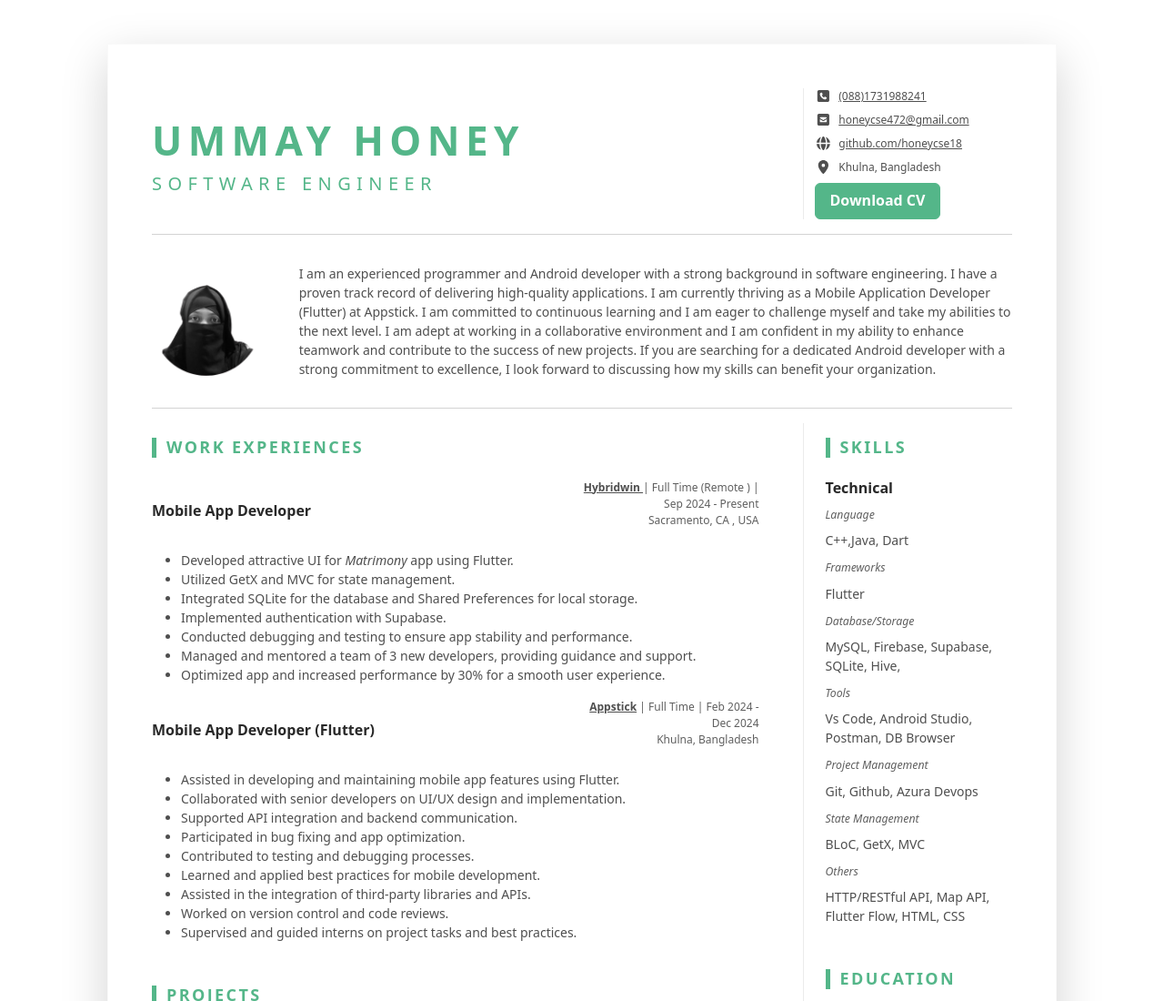
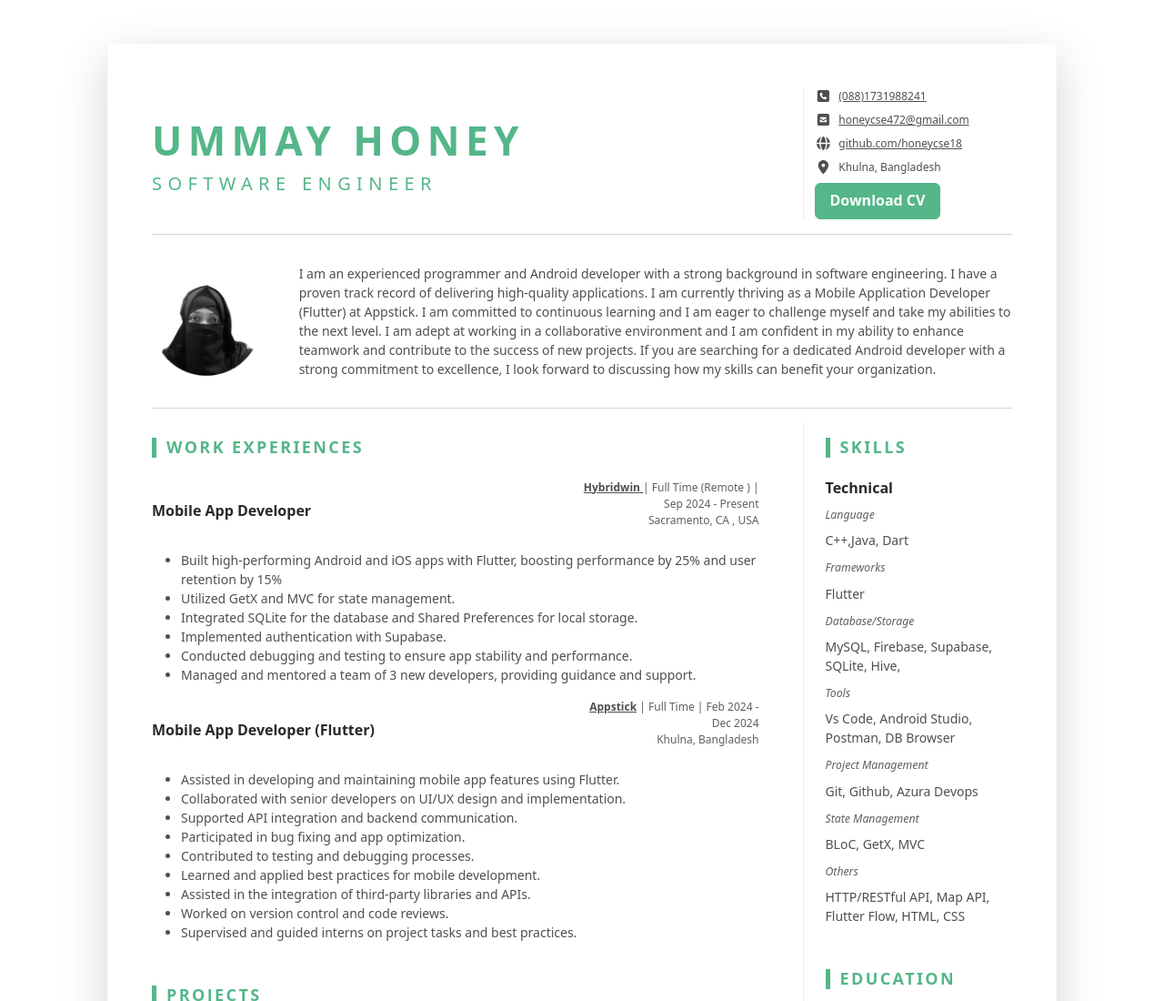
Before and after one commit to honeycse18/Ummay_Honey, a plain HTML site: page index.html in a window 1280 px wide. Shown: the top 1100 px of the page at 91% size. Drawn offline with Linux system fonts and the light colour scheme.

Commit message:
added some text

```diff
--- a/index.html
+++ b/index.html
@@ -101,7 +101,8 @@
 									<div class="item-content">
 
 										<ul class="resume-list">
-											<li>Developed attractive UI for <i>Matrimony</i> app using Flutter.</li>
+											<li>Built high-performing Android and iOS apps with Flutter, boosting
+												performance by 25% and user retention by 15%</li>
 											<li>Utilized GetX and MVC for state management.</li>
 											<li>Integrated SQLite for the database and Shared Preferences for local
 												storage.</li>
@@ -110,8 +111,7 @@
 											</li>
 											<li>Managed and mentored a team of 3 new developers, providing guidance and
 												support.</li>
-											<li>Optimized app and increased performance by 30% for a smooth user
-												experience.</li>
+
 
 										</ul>
 									</div>
```
